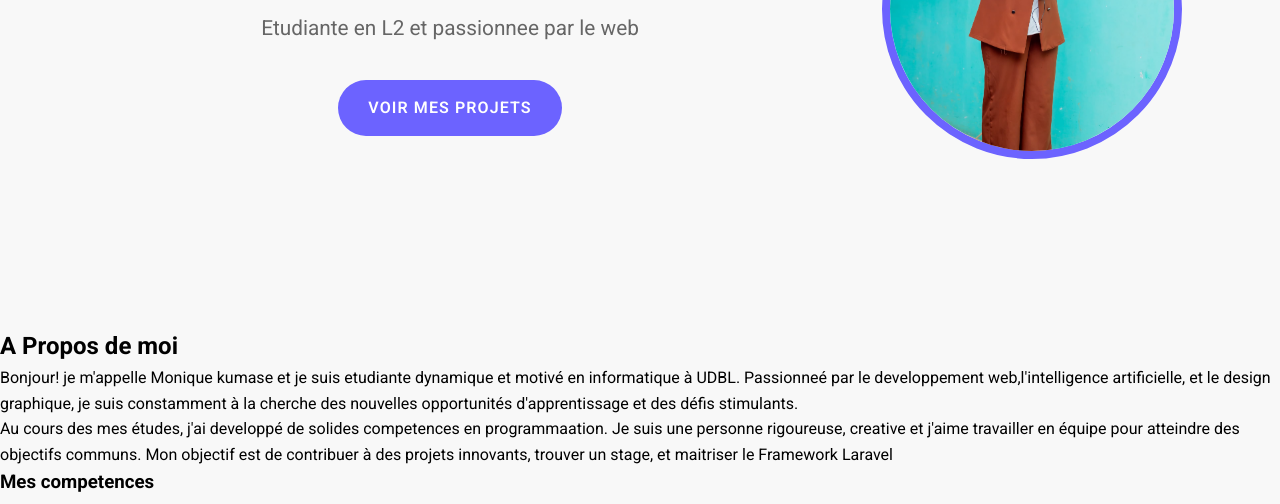
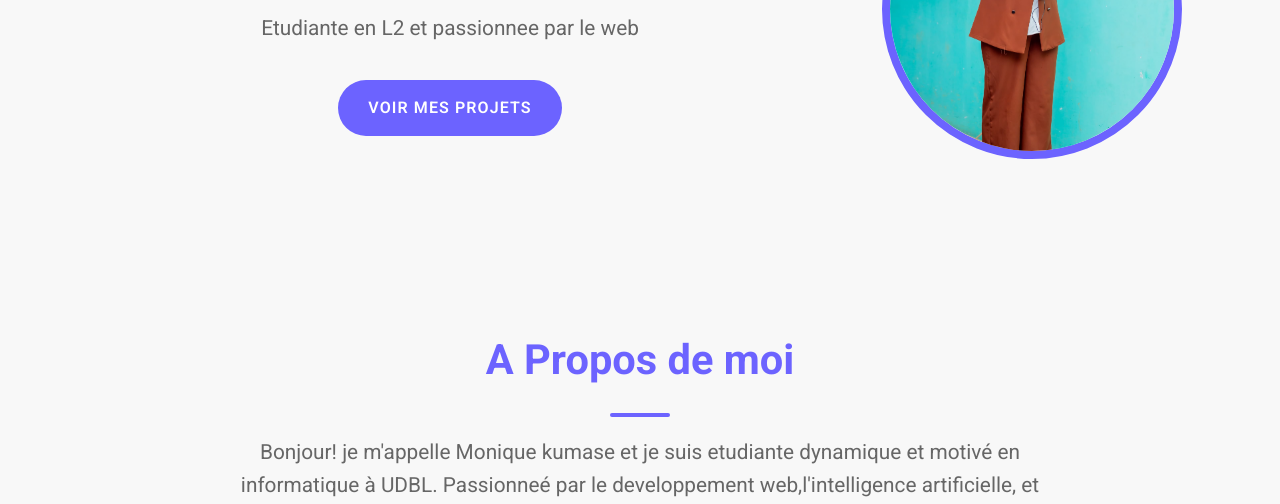
Before and after one commit to Moniquekumase/Mon-Portfolio-2026, a plain HTML site: page index.html in a window 1280 px wide. Shown: the part 421-925 px from the top of the page. Drawn offline with Linux system fonts and the light colour scheme.

Commit message:
stylisation de la section apropos

```diff
--- a/CSS/style.css
+++ b/CSS/style.css
@@ -133,3 +133,33 @@
     transform: translateY(-3px);
 
 }
+
+.aPropos {
+    width: 800px;
+    margin: 6rem auto;
+    text-align: center;
+}
+
+section h2{
+    color:var(--violet-doux) ;
+    font-size: 2.6rem;
+    font-weight: 700;
+    position: relative;
+    text-align: center;
+}
+
+section h2::after{
+    content: '';
+    display: block;
+    width: 60px ;
+    height: 4px;
+    background-color: var(--violet-doux);
+    margin: 1.2rem auto;
+    border-radius: 2px;
+}
+
+.aPropos p{
+    margin-bottom: 2rem;
+    color: var(--gris-fonce);
+    font-size: 1.3rem;
+}
--- a/index.html
+++ b/index.html
@@ -36,11 +36,14 @@
                 <img src="image/MKB.jpg" alt="Monique">
             </div>
         </section>
-        <section>
+        <section class=" aPropos">
             <h2>A Propos de moi</h2>
             <p>Bonjour! je m'appelle Monique kumase et je suis etudiante dynamique et motivé en informatique à UDBL. Passionneé par le developpement web,l'intelligence artificielle, et le design graphique, je suis constamment à la cherche des nouvelles opportunités d'apprentissage et des défis stimulants.</p>
             <p>Au cours des mes études, j'ai developpé de solides competences en programmaation. Je suis une personne rigoureuse, creative et j'aime travailler en équipe pour atteindre des objectifs communs. Mon objectif est de contribuer à des projets innovants, trouver un stage, et maitriser le Framework Laravel</p>
-            <h3>Mes competences</h3>
+        </section>
+
+          <section>
+            <h2>Mes compétences</h2>
             <table>
                 <tr>
                     <th>CATEGORIES</th>
```
